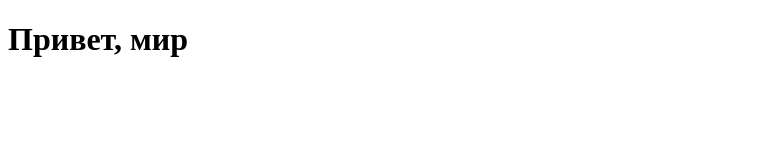
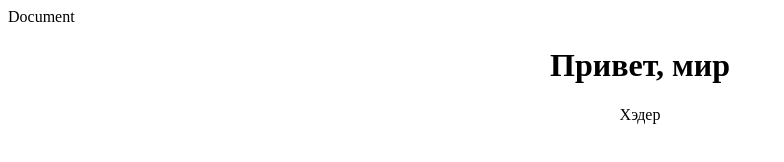
Before and after one commit to murxsxk1/first-project, a plain HTML site: page index.html in a window 1280 px wide. Shown: the whole page, without its empty margins (0-784 px from the left). Drawn offline with Linux system fonts and the light colour scheme.

Commit message:
обновление

```diff
--- a/index.html
+++ b/index.html
@@ -3,9 +3,11 @@
 <head>
     <meta charset="UTF-8">
     <meta name="viewport" content="width=device-width, initial-scale=1.0">
+    <link rel="stylesheet" href="style.css"
     <title>Document</title>
 </head>
 <body>
   <h1>Привет, мир</h1>
+  <header class="header">Хэдер</header>
 </body>
 </html>
--- a/style.css
+++ b/style.css
@@ -1,3 +1,8 @@
 h1 {
     text-align: center;
 }
+
+.header {
+    display: grid;
+    justify-content: center;
+}
```
